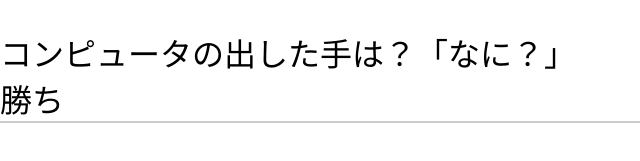
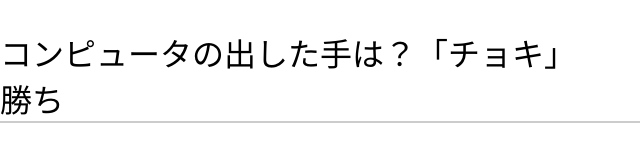
Before and after one commit to Konami-Otsubo/-kadai01_janken, a plain HTML site: page index.html in a window 1280 px wide. Both pictures are taken after a click on the item "グー". Shown: the part 263-424 px from the top of the page, 0-640 px from the left. Drawn offline with Linux system fonts and the light colour scheme.

Commit message:
Update index.html

```diff
--- a/index.html
+++ b/index.html
@@ -50,3 +50,20 @@
                 return '負け';
             }
         }
+
+        // ボタンをクリックしたときのイベントリスナーを追加
+        guBtn.addEventListener('click', () => play('グー'));
+        choBtn.addEventListener('click', () => play('チョキ'));
+        parBtn.addEventListener('click', () => play('パー'));
+
+        // じゃんけんをプレイする関数
+        function play(playerHand) {
+            const computerHand = getComputerHand();
+            const result = judge(playerHand, computerHand);
+
+            document.getElementById('pc_hands').innerText = computerHand;
+            document.getElementById('judgment').innerText = result;
+        }
+    </script>
+</body>
+</html>
```
